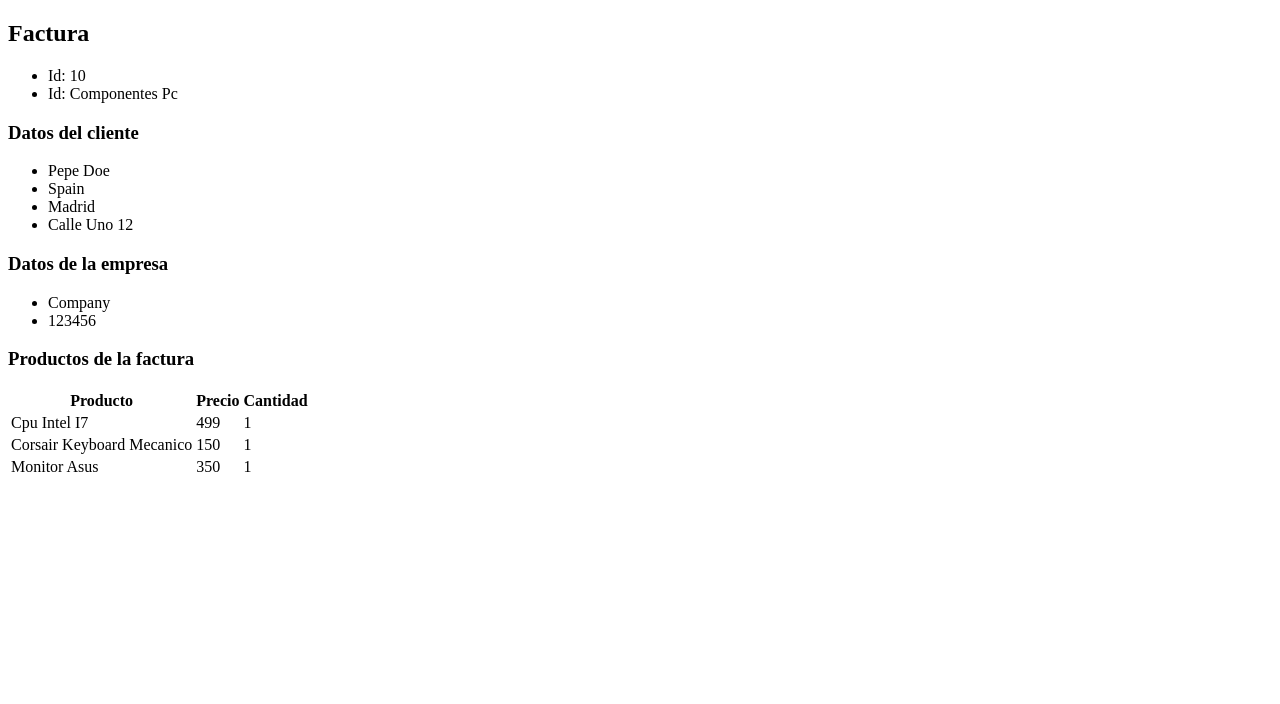
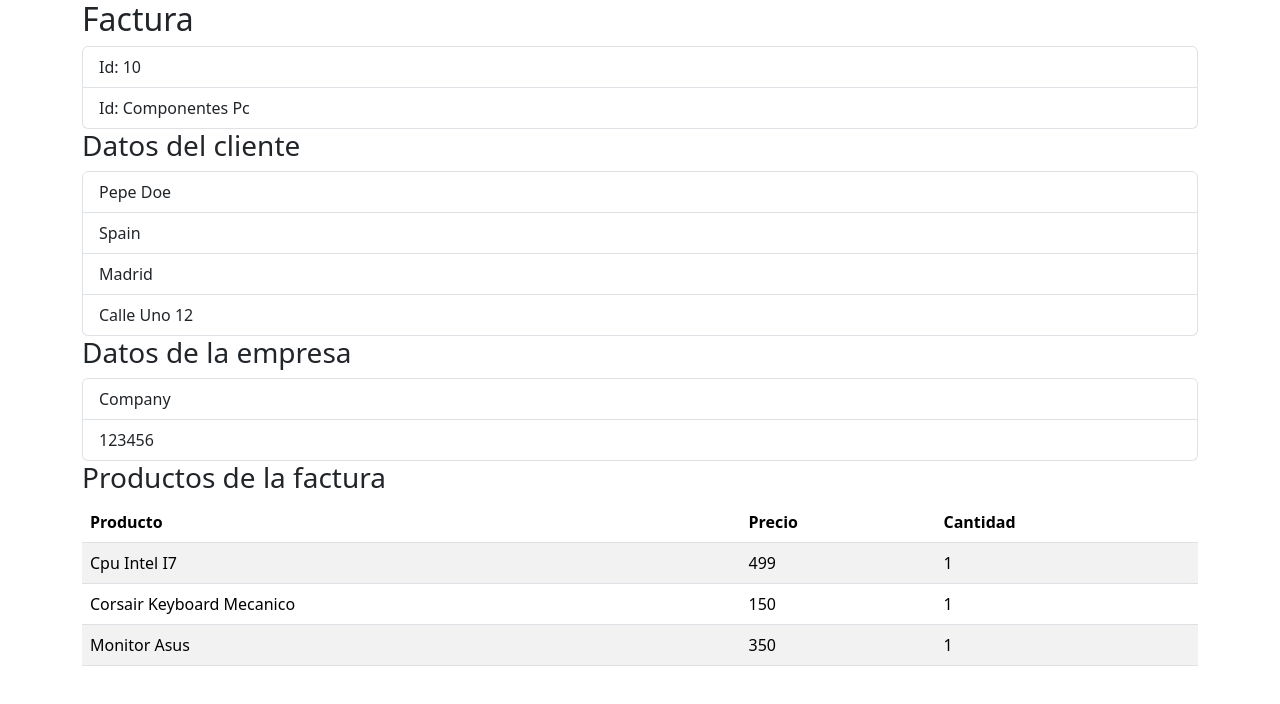
Before and after one commit to diegantos/react-invoice-app, a React (Vite) app: page / in a window 1280 px wide. Shown: the top 704 px of the page. Built offline with nearby package versions, Linux system fonts and the light colour scheme.

Commit message:
boostrap

```diff
--- a/package.json
+++ b/package.json
@@ -10,6 +10,7 @@
     "preview": "vite preview"
   },
   "dependencies": {
+    "bootstrap": "^5.3.0",
     "react": "^18.2.0",
     "react-dom": "^18.2.0"
   },
--- a/src/App.jsx
+++ b/src/App.jsx
@@ -1,4 +1,5 @@
 import './App.scss'
+import 'bootstrap/dist/css/bootstrap.min.css'
 import { InvoiceApp } from './Components/InvoiceApp/InvoiceApp'
 
 function App() {
--- a/src/Components/InvoiceApp/InvoiceApp.jsx
+++ b/src/Components/InvoiceApp/InvoiceApp.jsx
@@ -12,28 +12,33 @@ export const InvoiceApp = () => {
 
     return (
       <>
+        <div className="container">
           <h2>Factura</h2>
-        <ul>
-          <li>Id: { id }</li>
-          <li>Id: { name }</li>
+          <ul className="list-group">
+            <li className="list-group-item">Id: {id}</li>
+            <li className="list-group-item">Id: {name}</li>
           </ul>
 
           <h3>Datos del cliente</h3>
-        <ul>
-          <li>{ nameClient } { lastName }</li>
-          <li>{ country }</li>
-          <li>{ city }</li>
-          <li>{ street } { number }</li>
+          <ul className="list-group">
+            <li className="list-group-item">
+              {nameClient} {lastName}
+            </li>
+            <li className="list-group-item">{country}</li>
+            <li className="list-group-item">{city}</li>
+            <li className="list-group-item">
+              {street} {number}
+            </li>
           </ul>
 
           <h3>Datos de la empresa</h3>
-        <ul>
-            <li>{ companyName }</li>
-            <li>{ fiscalNumber }</li>
+          <ul className="list-group">
+            <li className="list-group-item">{companyName}</li>
+            <li className="list-group-item">{fiscalNumber}</li>
           </ul>
 
           <h3>Productos de la factura</h3>
-        <table>
+          <table className="table table-striped table-hover">
             <thead>
               <tr>
                 <th>Producto</th>
@@ -42,15 +47,16 @@ export const InvoiceApp = () => {
               </tr>
             </thead>
             <tbody>
-                { items.map(({ id, product, price, quantity })=>(
-                    <tr key={ id }>
-                        <td>{ product }</td>
-                        <td>{ price }</td>
-                        <td>{ quantity }</td>
+              {items.map(({ id, product, price, quantity }) => (
+                <tr key={id}>
+                  <td>{product}</td>
+                  <td>{price}</td>
+                  <td>{quantity}</td>
                 </tr>
               ))}
             </tbody>
           </table>
+        </div>
       </>
     );
 }
```
Also changed, not shown: 1 other file (tests, documents, lock files or other folders). Lines whose indentation alone changed are shown as unchanged.
